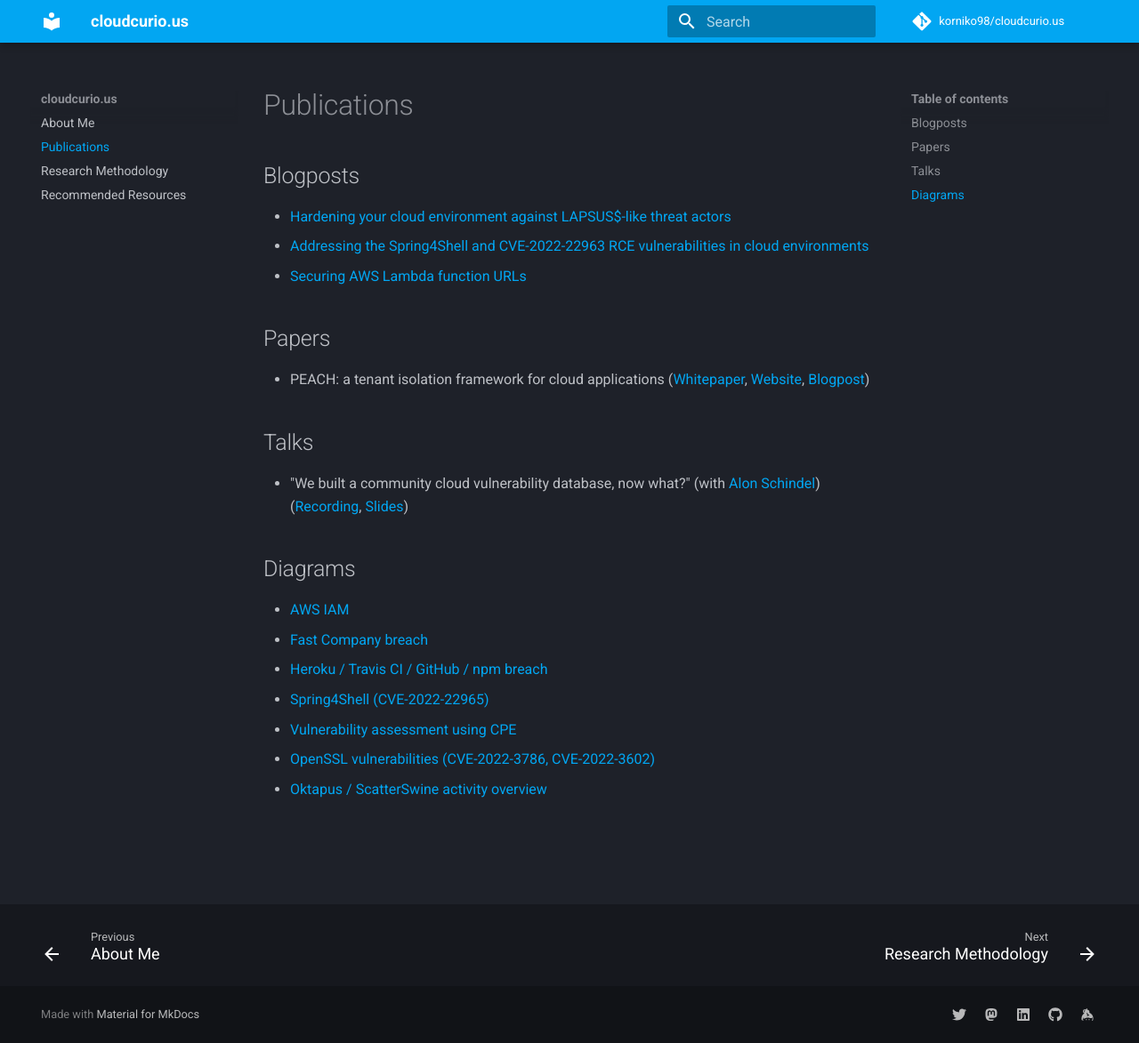
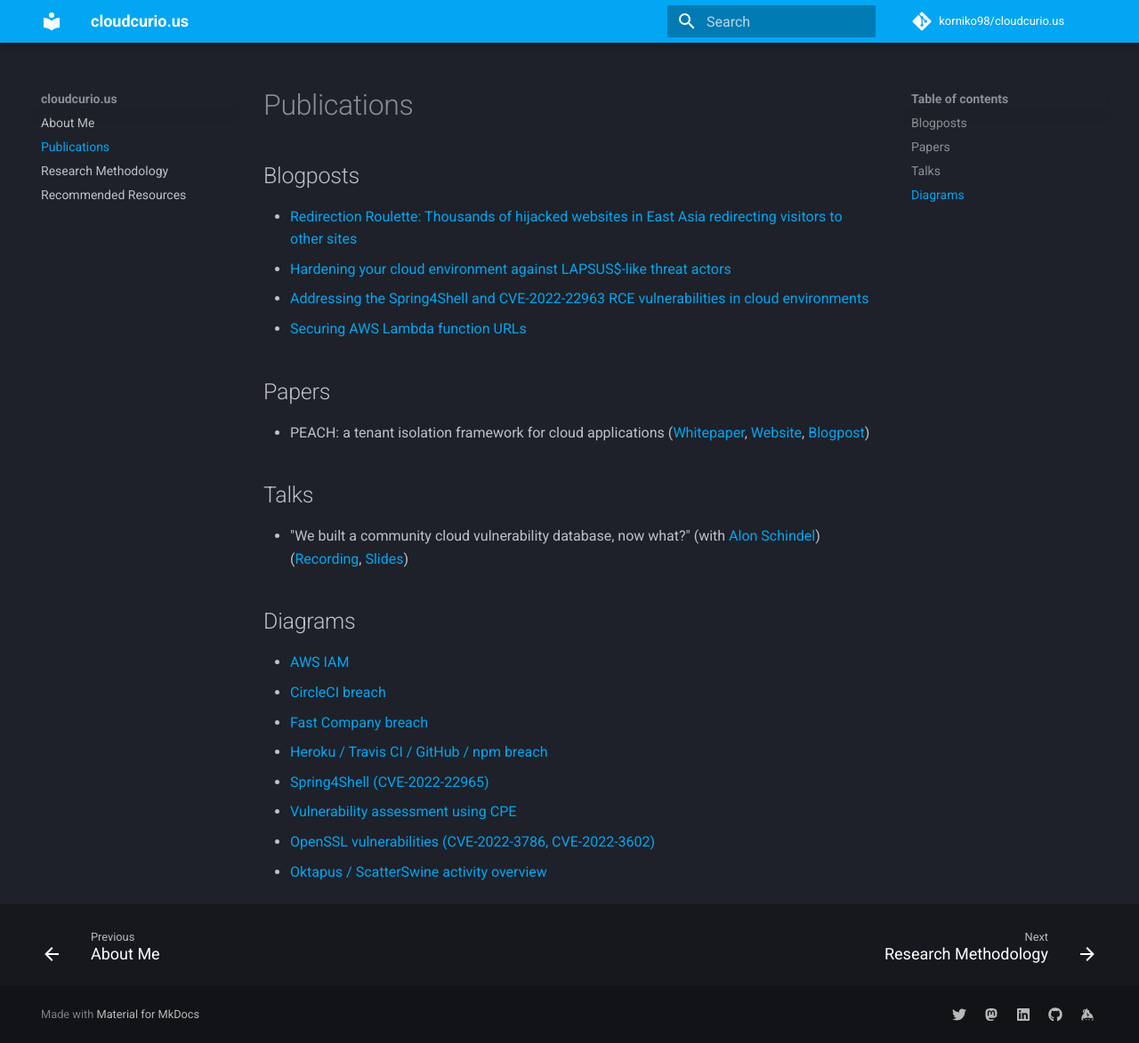
Before and after one commit to korniko98/cloudcurio.us, an MkDocs documentation site: the page built from docs/publications.md, in a window 1280 px wide and 1173 px high. Shown: the whole window at 89% size. Built offline with MkDocs 1.6.1 and Material for MkDocs 9.7.7, drawn with Linux system fonts in a browser that asks for light colours; comment, search, counter and statistics services are not loaded.

Commit message:
Update publications.md

```diff
--- a/docs/publications.md
+++ b/docs/publications.md
@@ -1,6 +1,7 @@
 # Publications
 
 ## Blogposts
+* [Redirection Roulette: Thousands of hijacked websites in East Asia redirecting visitors to other sites](https://www.wiz.io/blog/redirection-roulette)
 * [Hardening your cloud environment against LAPSUS$-like threat actors](https://www.wiz.io/blog/hardening-your-cloud-environment-against-lapsus-like-threat-actor)
 * [Addressing the Spring4Shell and CVE-2022-22963 RCE vulnerabilities in cloud environments](https://www.wiz.io/blog/addressing-recent-spring4shell-and-cve-2022-22963-rce-vulnerabilities-with-wiz)
 * [Securing AWS Lambda function URLs](https://www.wiz.io/blog/securing-aws-lambda-function-urls)
@@ -13,6 +14,7 @@
 
 ## Diagrams
 * [AWS IAM](https://twitter.com/AmitaiCo/status/1504907093286998026/photo/1)
+* [CircleCI breach](https://twitter.com/AmitaiCo/status/1620134268885434370/photo/1)
 * [Fast Company breach](https://twitter.com/AmitaiCo/status/1580555346535669761/photo/1)
 * [Heroku / Travis CI / GitHub / npm breach](https://twitter.com/AmitaiCo/status/1531335680051269635/photo/1)
 * [Spring4Shell (CVE-2022-22965)](https://twitter.com/AmitaiCo/status/1512288768602120194/photo/1)
```
